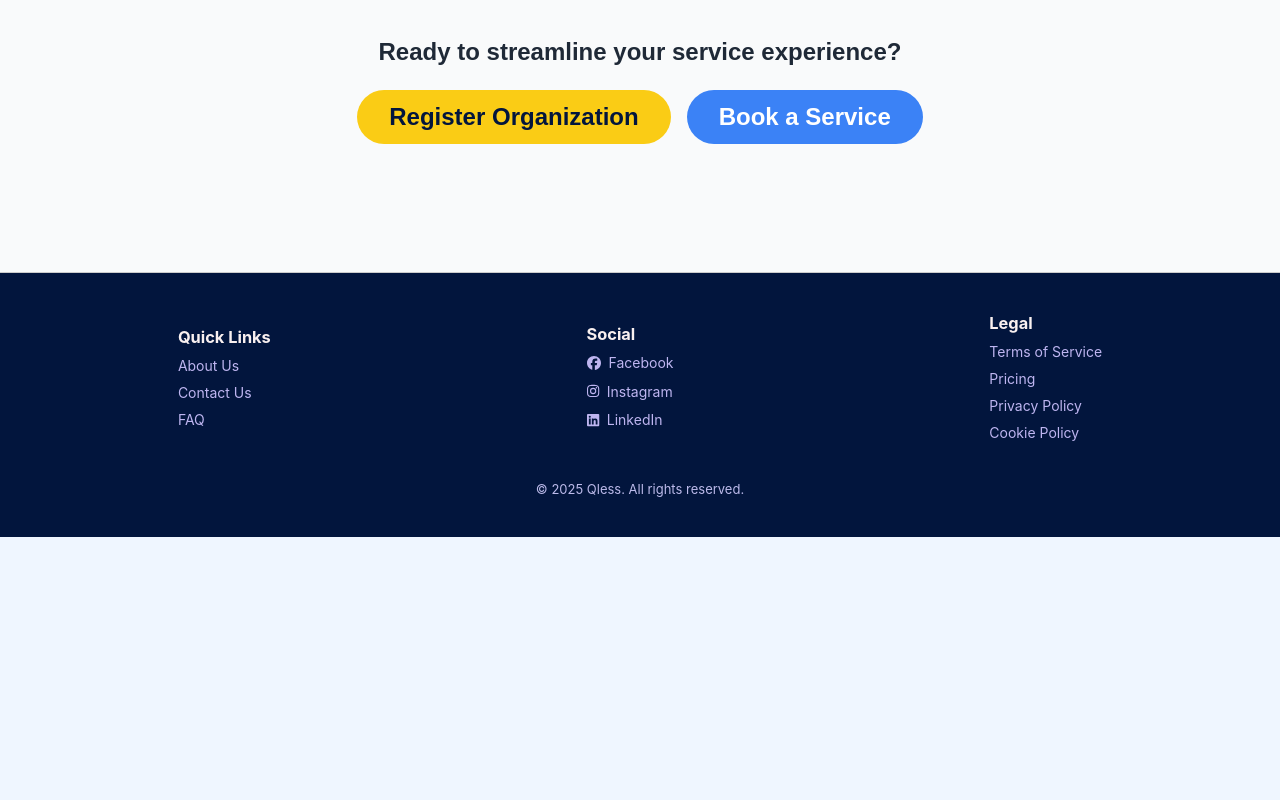
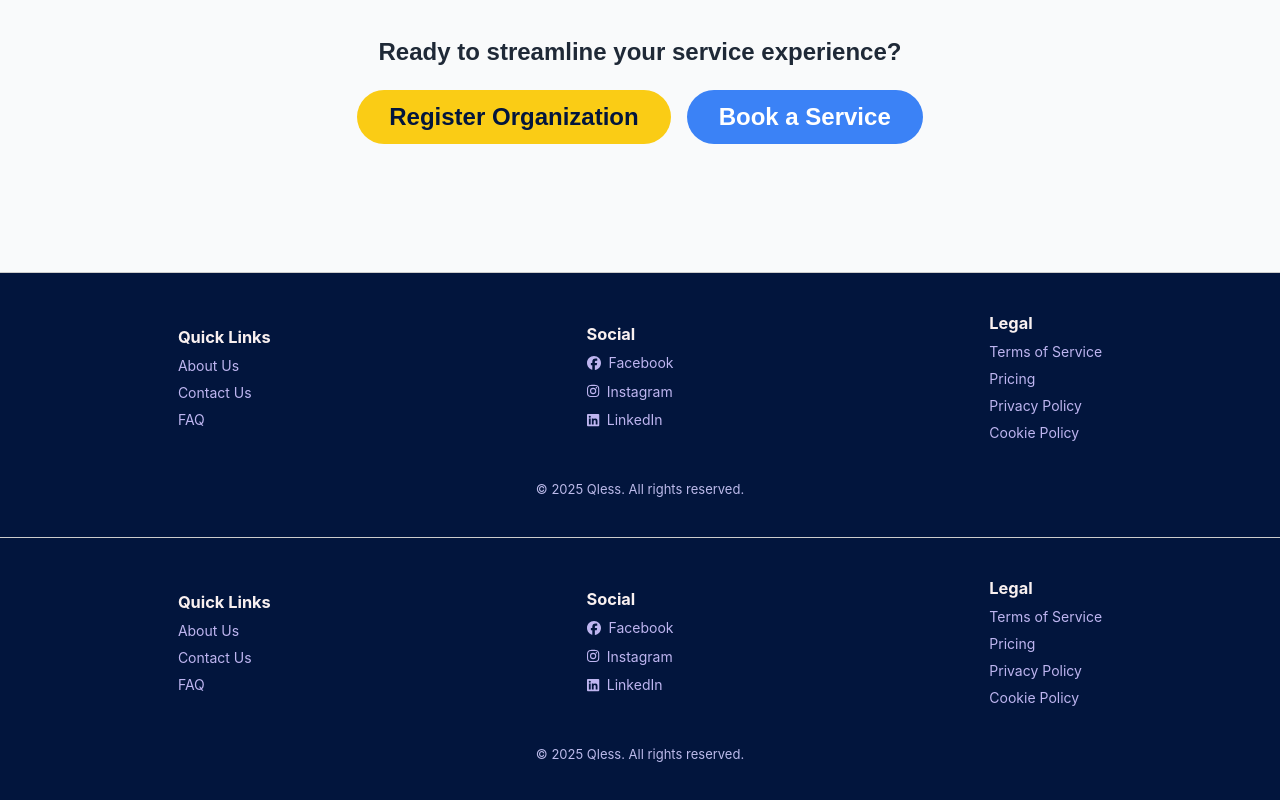
Before and after one commit to Iknite-Space/queueless, a React (Create React App) app in the folder app/: page / in a window 1280 px wide. Shown: the part 2856-3656 px from the top of the page. Before the commit the page ends 3393 px from the top, so only its background shows below. Built offline with nearby package versions, Linux system fonts and the light colour scheme.

Commit message:
added containers for the app.js file allowing the whole app to be in a layout that contains the app content

```diff
--- a/app/src/App.css
+++ b/app/src/App.css
@@ -12,3 +12,13 @@ html {
 body {
   background-color: var(--primary-light)
 }
+
+
+.app-layout {
+  min-height: 100vh;
+  display: flex;
+  flex-direction: column;
+}
+.page-content {
+  flex: 1;
+}
--- a/app/src/App.js
+++ b/app/src/App.js
@@ -9,15 +9,16 @@ import ServicesPage from "./pages/servicePage/ServicesPage";
 import { ServiceSlotsPage } from "./pages/slotsPage/ServiceSlotsPage";
 import OrganizationCard from "./pages/organizationPage/OrganizationCard";
 import { ContactUs } from "./pages/ContactUsPage/ContactUs";
-import About from "./components/aboutUs/About";
 import { OrganizationHomePage } from "./pages/OrganizationHomePage/OrganizationHomePage";
 import { Authentication } from "./components/Authentication/Authentication";
+import Footer from "./components/footer/Footer";
 
 
 function App() {
   return (
-    <>
+    <div className="app-layout">
       <Router>
+        <div className="page-content">
         <Routes>
           {/*  Default landing or placeholder */}
           <Route path="/" element={<LandingPage />} />
@@ -37,15 +38,13 @@ function App() {
 
           <Route path="/contact" element={<ContactUs />} />
 
-          {/* don't delete,  Routes for testing */}
-          <Route path="/about" element={<About />} />
-
           <Route path="/login" element={<Authentication />} />
           <Route path="/home" element={<OrganizationHomePage />} />
         </Routes>
-
+        </div>
+        <Footer />
       </Router>
-    </>
+    </div>
   );
 }
 
```
